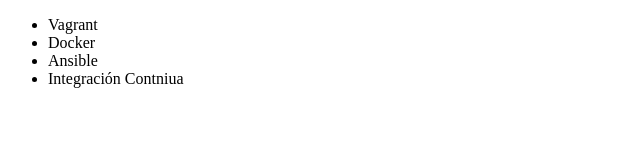
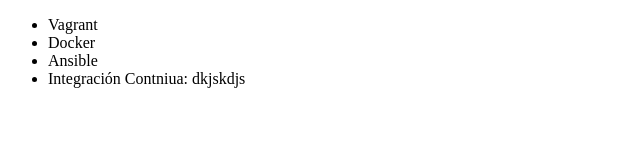
Before and after one commit to Velerofon/prueba-git, a plain HTML site: page index.html in a window 1280 px wide. Shown: the full height of the page, 0-640 px from the left. Drawn offline with Linux system fonts and the light colour scheme.

Commit message:
Renombando curso

```diff
--- a/index.html
+++ b/index.html
@@ -11,7 +11,7 @@
         <li>Vagrant</li>
         <li>Docker</li>
         <li>Ansible</li>
-        <li>Integración Contniua</li>
+        <li>Integración Contniua: dkjskdjs</li>
     </ul>
 
 
```
